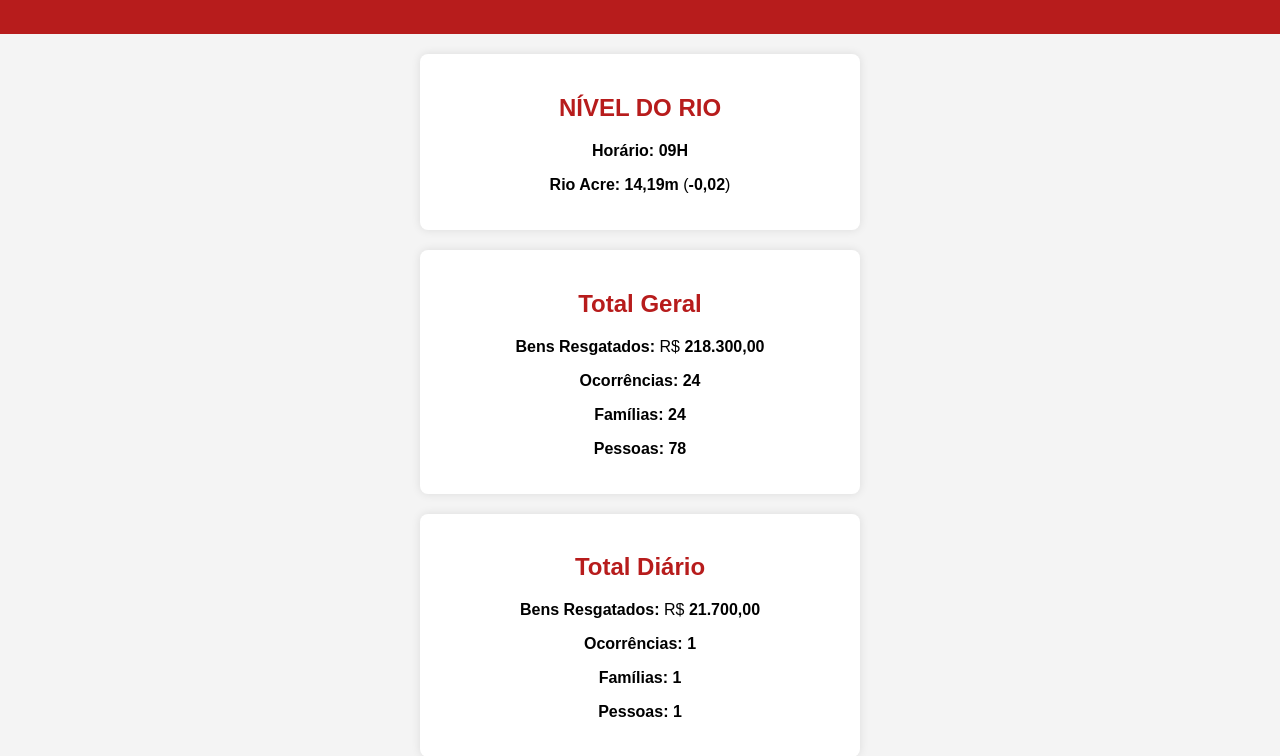
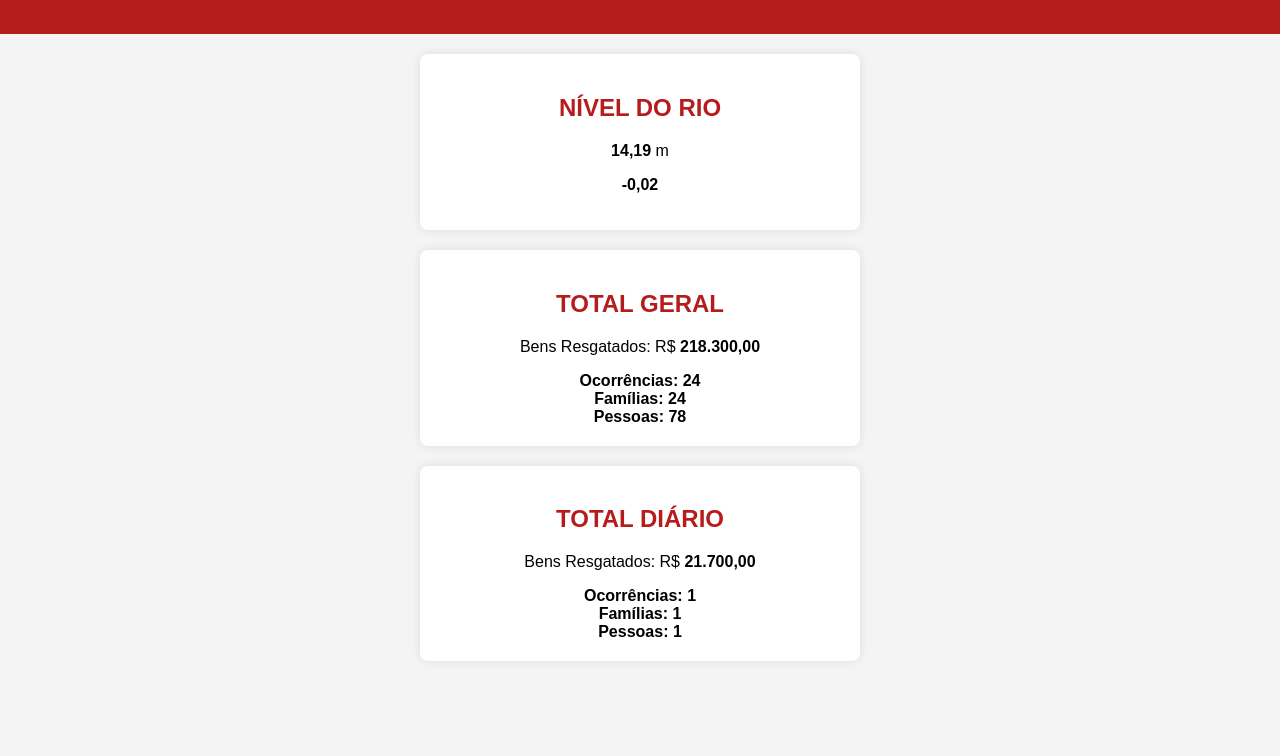
Before and after one commit to andreivale95/Painel, a plain HTML site: page index.html in a window 1280 px wide. Shown: the part 76-832 px from the top of the page. After the commit the page ends 800 px from the top, so only its background shows below. Drawn offline with Linux system fonts and the light colour scheme; no server answers.

Commit message:
Update index.html

```diff
--- a/index.html
+++ b/index.html
@@ -12,27 +12,34 @@
         <h1 id="titulo">ENXURRADAS/ALAGAMENTOS 2025</h1>
     </header>
 
-    <main>
-        <section class="painel" id="nivel-rio">
+    <main class="container">
+        <!-- Nível do Rio -->
+        <section class="painel painel-nivel">
             <h2>NÍVEL DO RIO</h2>
-            <p><strong>Horário:</strong> <span id="horario">09H</span></p>
-            <p><strong>Rio Acre:</strong> <span id="nivel-rio-valor">14,19m</span> (<span id="variacao">-0,02</span>)</p>
+            <p class="grande"><span id="nivel-rio-valor">14,19</span> m</p>
+            <p class="variacao"><span id="variacao">-0,02</span></p>
         </section>
 
-        <section class="painel" id="total-geral">
-            <h2>Total Geral</h2>
-            <p><strong>Bens Resgatados:</strong> R$ <span id="bens-total">218.300,00</span></p>
-            <p><strong>Ocorrências:</strong> <span id="ocorrencias-total">24</span></p>
-            <p><strong>Famílias:</strong> <span id="familias-total">24</span></p>
-            <p><strong>Pessoas:</strong> <span id="pessoas-total">78</span></p>
+        <!-- Total Geral -->
+        <section class="painel painel-geral">
+            <h2>TOTAL GERAL</h2>
+            <p class="destaque">Bens Resgatados: R$ <span id="bens-total">218.300,00</span></p>
+            <div class="info-box">
+                <div><strong>Ocorrências:</strong> <span id="ocorrencias-total">24</span></div>
+                <div><strong>Famílias:</strong> <span id="familias-total">24</span></div>
+                <div><strong>Pessoas:</strong> <span id="pessoas-total">78</span></div>
+            </div>
         </section>
 
-        <section class="painel" id="total-diario">
-            <h2>Total Diário</h2>
-            <p><strong>Bens Resgatados:</strong> R$ <span id="bens-diario">21.700,00</span></p>
-            <p><strong>Ocorrências:</strong> <span id="ocorrencias-diario">1</span></p>
-            <p><strong>Famílias:</strong> <span id="familias-diario">1</span></p>
-            <p><strong>Pessoas:</strong> <span id="pessoas-diario">1</span></p>
+        <!-- Total Diário -->
+        <section class="painel painel-diario">
+            <h2>TOTAL DIÁRIO</h2>
+            <p class="destaque">Bens Resgatados: R$ <span id="bens-diario">21.700,00</span></p>
+            <div class="info-box">
+                <div><strong>Ocorrências:</strong> <span id="ocorrencias-diario">1</span></div>
+                <div><strong>Famílias:</strong> <span id="familias-diario">1</span></div>
+                <div><strong>Pessoas:</strong> <span id="pessoas-diario">1</span></div>
+            </div>
         </section>
     </main>
 
```
